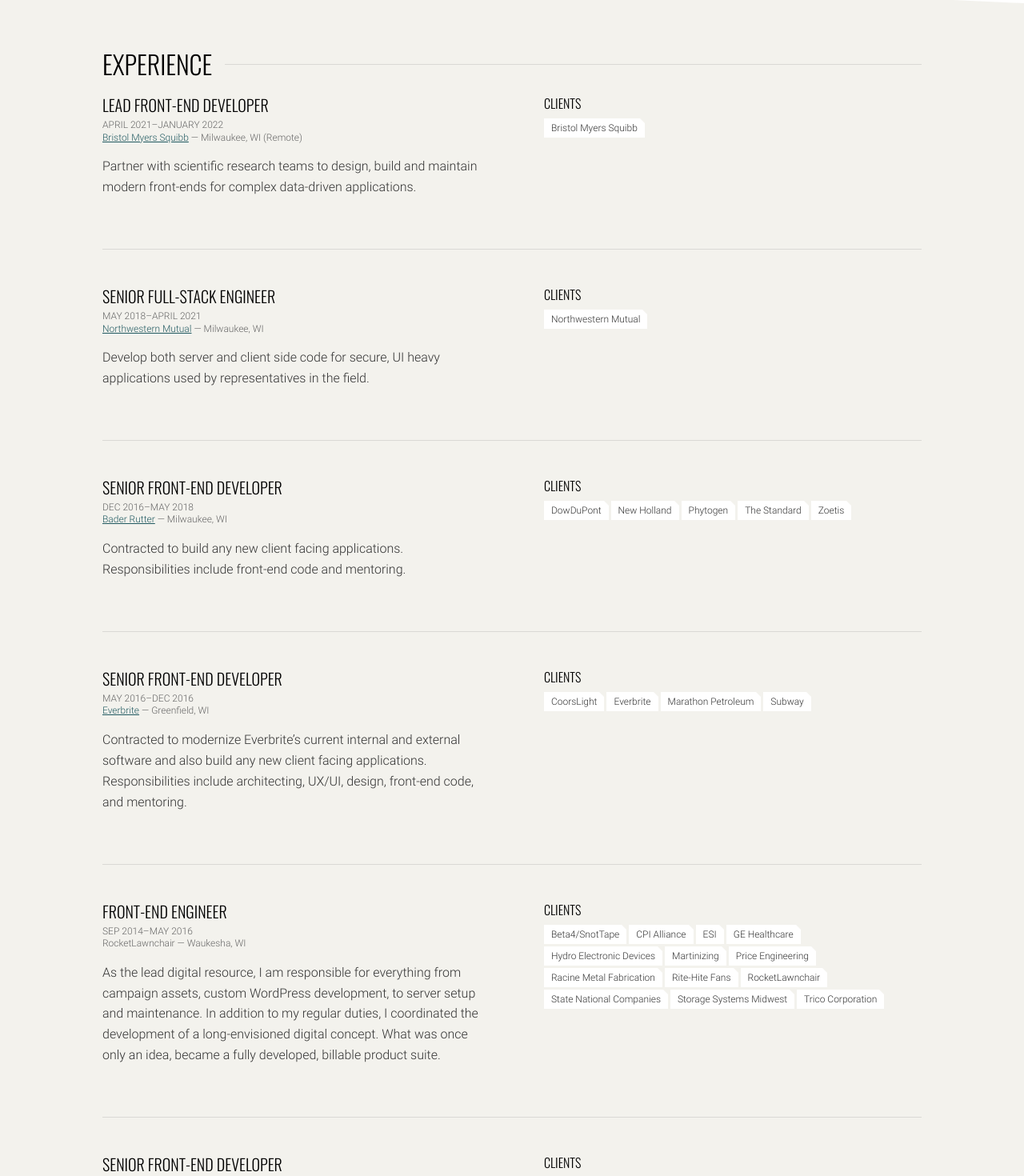
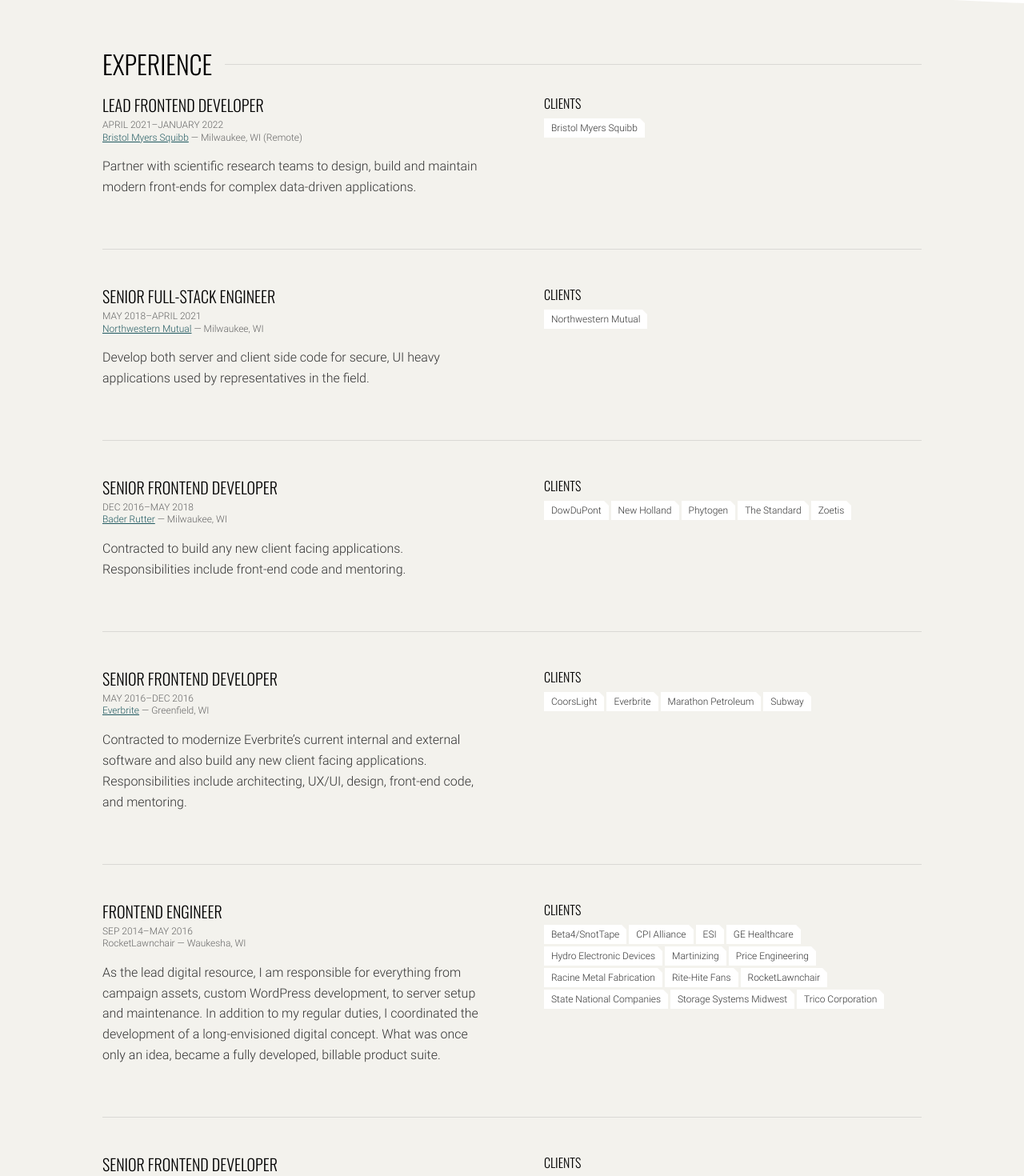
Before and after one commit to michaelschwobe/schwobe.dev, a Next.js app: page / in a window 1280 px wide. Shown: the part 1120-2590 px from the top of the page at 80% size. Built offline with nearby package versions, Linux system fonts and the light colour scheme.

Commit message:
Fix typo Front-End to Frontend

```diff
--- a/src/pages/index.js
+++ b/src/pages/index.js
@@ -97,7 +97,7 @@
           <div className="job">
             <div className="row">
               <div className="col-md-6">
-                <h3 className="job-title">Lead Front-End Developer</h3>
+                <h3 className="job-title">Lead Frontend Developer</h3>
                 <div className="job-duration">
                   April 2021&ndash;January 2022
                 </div>
@@ -146,10 +146,7 @@
           <div className="job">
             <div className="row">
               <div className="col-md-6">
-                <h3 className="job-title">
-                  Senior <span className="avoid-break">Front-End</span>{' '}
-                  Developer
-                </h3>
+                <h3 className="job-title">Senior Frontend Developer</h3>
                 <div className="job-duration">Dec 2016&ndash;May 2018</div>
                 <div className="job-location">
                   <a href="https://baderrutter.com">Bader Rutter</a> &mdash;
@@ -175,10 +172,7 @@
           <div className="job">
             <div className="row">
               <div className="col-md-6">
-                <h3 className="job-title">
-                  Senior <span className="avoid-break">Front-End</span>{' '}
-                  Developer
-                </h3>
+                <h3 className="job-title">Senior Frontend Developer</h3>
                 <div className="job-duration">May 2016&ndash;Dec 2016</div>
                 <div className="job-location">
                   <a href="https://Everbrite.com">Everbrite</a> &mdash;
@@ -205,9 +199,7 @@
           <div className="job">
             <div className="row">
               <div className="col-md-6">
-                <h3 className="job-title">
-                  <span className="avoid-break">Front-End</span> Engineer
-                </h3>
+                <h3 className="job-title">Frontend Engineer</h3>
                 <div className="job-duration">Sep 2014&ndash;May 2016</div>
                 <div className="job-location">
                   RocketLawnchair &mdash; Waukesha, WI
@@ -244,10 +236,7 @@
           <div className="job">
             <div className="row">
               <div className="col-md-6">
-                <h3 className="job-title">
-                  Senior <span className="avoid-break">Front-End</span>{' '}
-                  Developer
-                </h3>
+                <h3 className="job-title">Senior Frontend Developer</h3>
                 <div className="job-duration">Mar 2013&ndash;Sep 2014</div>
                 <div className="job-location">
                   <a href="https://7SummitsInc.com/">7Summits</a> &mdash;
@@ -285,8 +274,7 @@
             <div className="row">
               <div className="col-md-6">
                 <h3 className="job-title">
-                  Senior <span className="avoid-break">Front-End</span>{' '}
-                  Developer, Interactive Designer
+                  Senior Frontend Developer, Interactive Designer
                 </h3>
                 <div className="job-duration">Nov 2011&ndash;Mar 2013</div>
                 <div className="job-location">
@@ -338,17 +326,14 @@
           <div className="job">
             <div className="row">
               <div className="col-md-6">
-                <h3 className="job-title">
-                  Senior <span className="avoid-break">Front-End</span>{' '}
-                  Developer
-                </h3>
+                <h3 className="job-title">Senior Frontend Developer</h3>
                 <div className="job-duration">May 2006&ndash;Nov 2011</div>
                 <div className="job-location">
                   <a href="https://Laughlin.com">Laughlin Constable</a> &mdash;
                   Milwaukee, WI
                 </div>
                 <p className="job-description">
-                  As a Senior/Lead Front-End Developer, I researched, developed
+                  As a Senior/Lead Frontend Developer, I researched, developed
                   and implemented coding standards for agency-wide use. I also
                   expanded our digital staff by interviewing and training new
                   employees and facilitated collaboration among team members.
--- a/src/shared/me.js
+++ b/src/shared/me.js
@@ -1,7 +1,7 @@
 const me = {
   givenName: 'Michael',
   familyName: 'Schwobe',
-  jobTitle: 'Senior Front-End Developer',
+  jobTitle: 'Senior Frontend Developer',
   domain: 'MichaelSchwobe.com',
   linkedinId: 'michaelschwobe',
   githubId: 'michaelschwobe',
```
